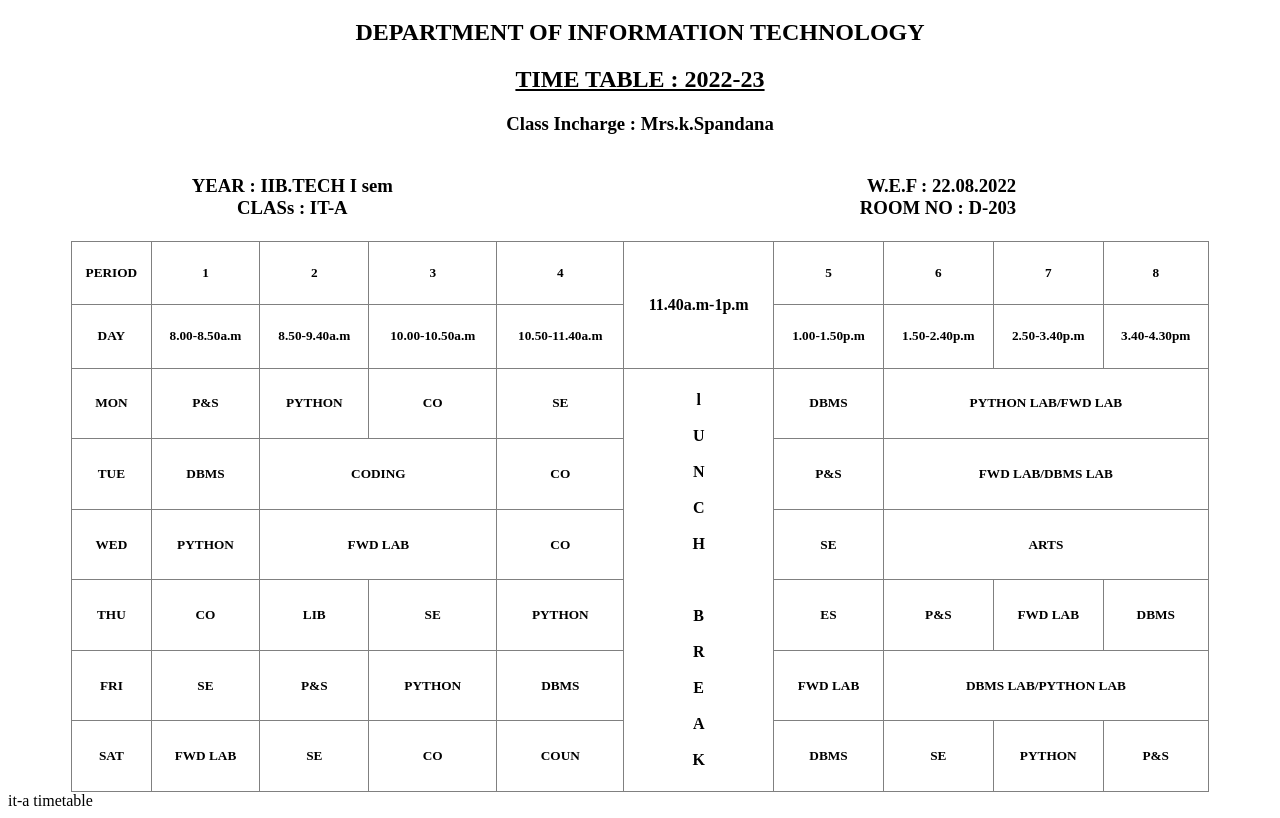
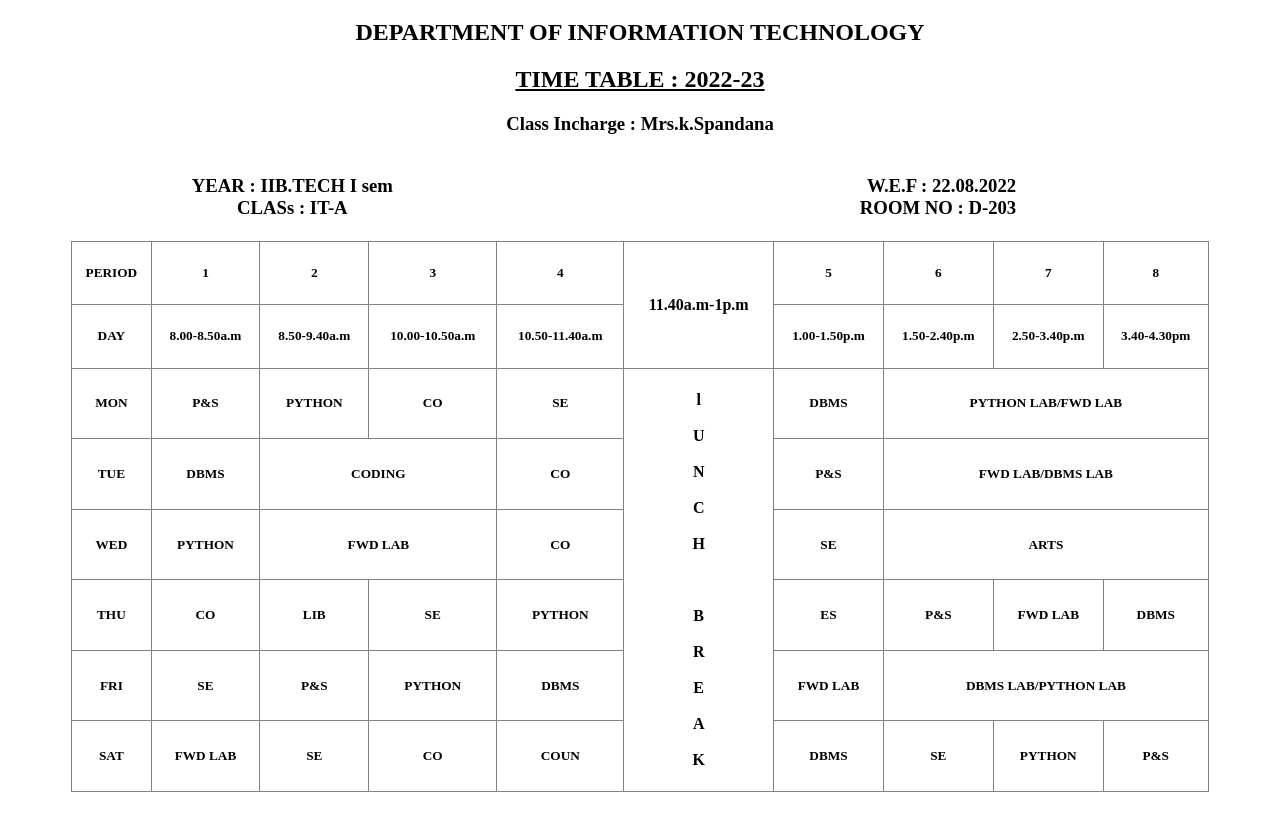
Before and after one commit to Deekshitha201/timetable, a plain HTML site: page index.html in a window 1280 px wide. Shown: the part 219-1037 px from the top of the page. Drawn offline with Linux system fonts and the light colour scheme.

Commit message:
Update index.html
remove added line

```diff
--- a/index.html
+++ b/index.html
@@ -244,6 +244,6 @@
               <h5><b>P&S</b></h5>
             </td></tr>
   </table>
-<h>it-a timetable</h>
+
 </body>
 </html>
```
